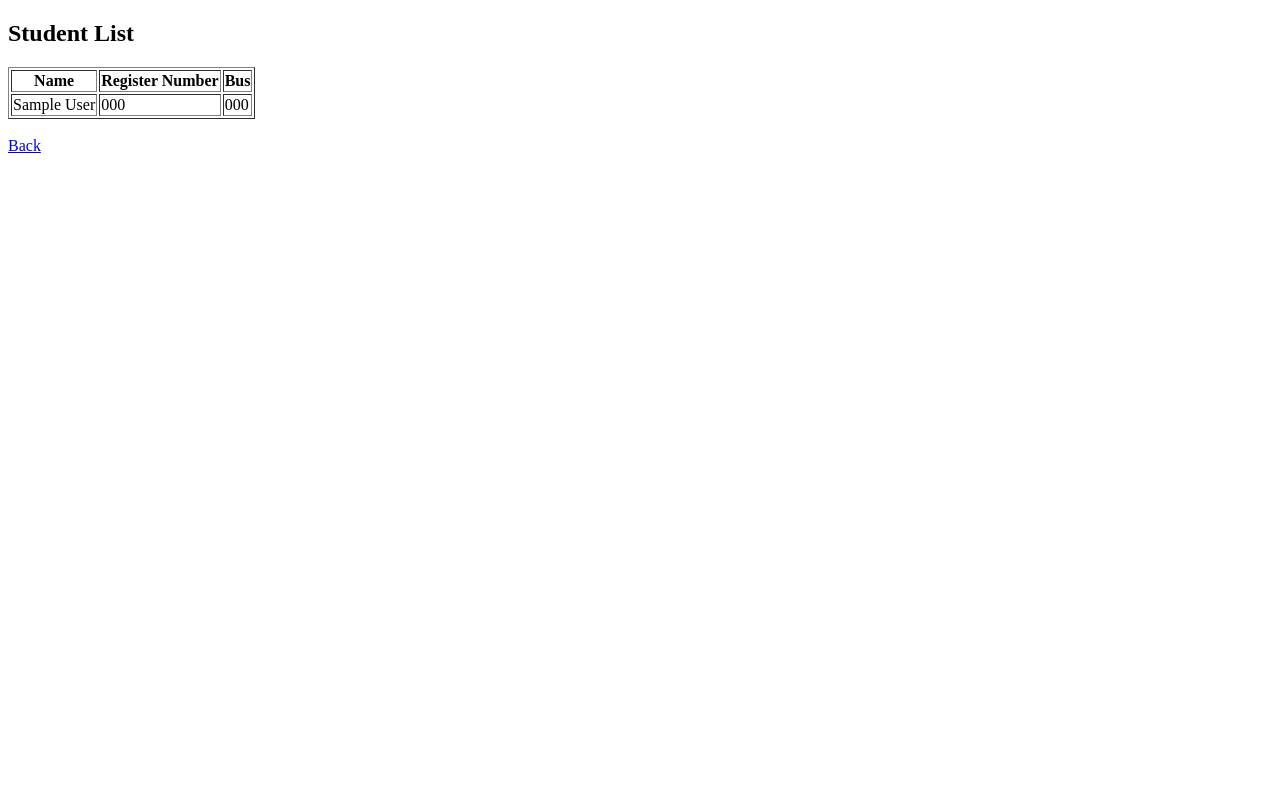
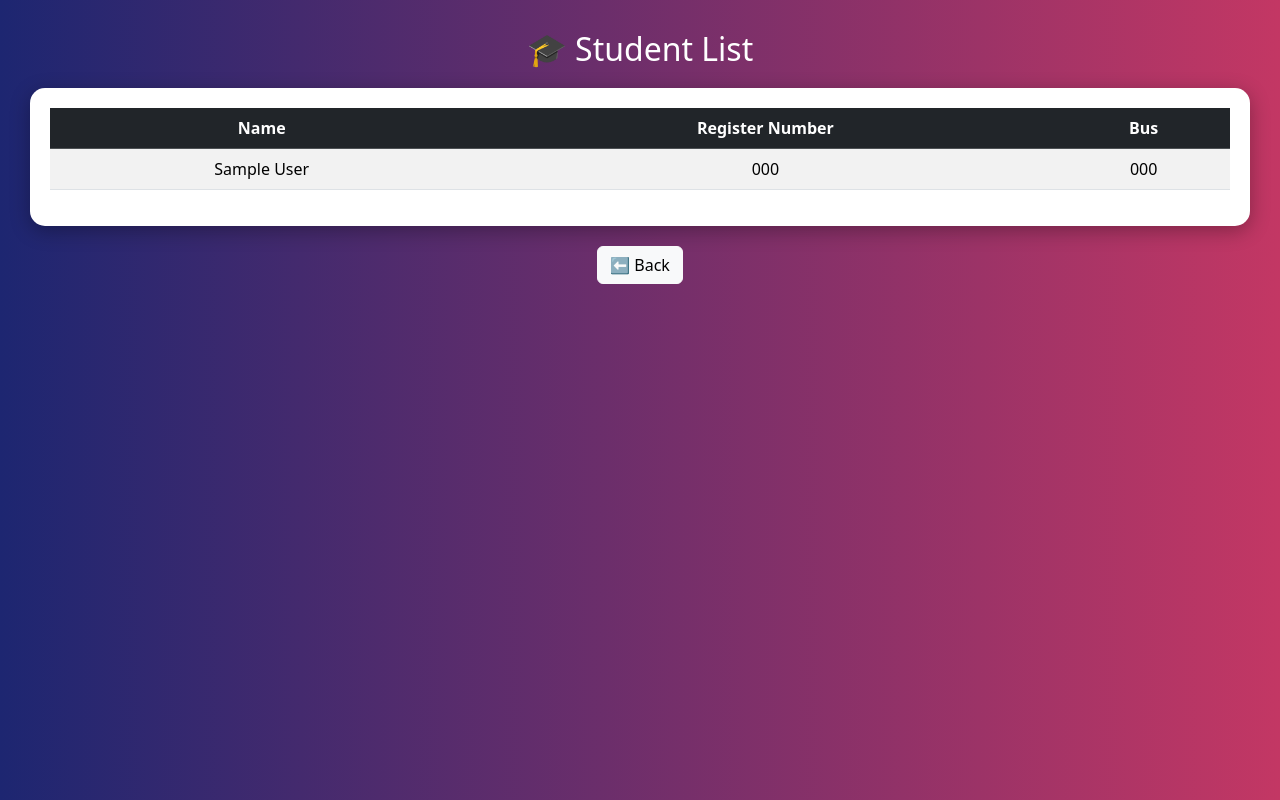
Before and after one commit to rdjspidey-design/bus-tracking-system, a Flask app: page /students in a window 1280 px wide. Run offline with Flask 3, Linux system fonts and the light colour scheme; tables that the repository leaves empty hold one stand-in row (values such as "Sample post").

Commit message:
Refactor student list page with Bootstrap and styles
Enhanced the student list page with Bootstrap styling and a gradient background. Updated the layout for better visual appeal and added a back button with styling.

```diff
--- a/templates/students.html
+++ b/templates/students.html
@@ -2,20 +2,53 @@
 <html>
 <head>
 <title>Student List</title>
+
+<link href="https://cdn.jsdelivr.net/npm/bootstrap@5.3.2/dist/css/bootstrap.min.css" rel="stylesheet">
+
+<style>
+body{
+    background: linear-gradient(to right,#1d2671,#c33764);
+    color:white;
+    min-height:100vh;
+    padding:30px;
+}
+
+.table-container{
+    background:white;
+    color:black;
+    padding:20px;
+    border-radius:15px;
+    box-shadow:0 5px 20px rgba(0,0,0,0.3);
+}
+
+h2{
+    text-align:center;
+    margin-bottom:20px;
+}
+
+.btn-back{
+    margin-top:20px;
+}
+</style>
+
 </head>
 
 <body>
 
-<h2>Student List</h2>
+<h2>🎓 Student List</h2>
 
-<table border="1">
+<div class="table-container">
 
+<table class="table table-striped table-hover text-center">
+<thead class="table-dark">
 <tr>
 <th>Name</th>
 <th>Register Number</th>
 <th>Bus</th>
 </tr>
+</thead>
 
+<tbody>
 {% for s in students %}
 <tr>
 <td>{{ s[0] }}</td>
@@ -23,11 +56,15 @@
 <td>{{ s[2] if s[2] else "Not Assigned" }}</td>
 </tr>
 {% endfor %}
+</tbody>
 
 </table>
 
-<br>
-<a href="/admin">Back</a>
+</div>
+
+<div class="text-center">
+<a href="/admin" class="btn btn-light btn-back">⬅ Back</a>
+</div>
 
 </body>
 </html>
```
